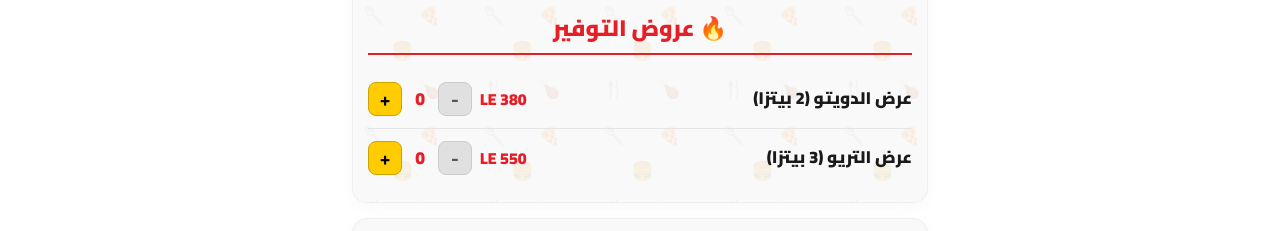
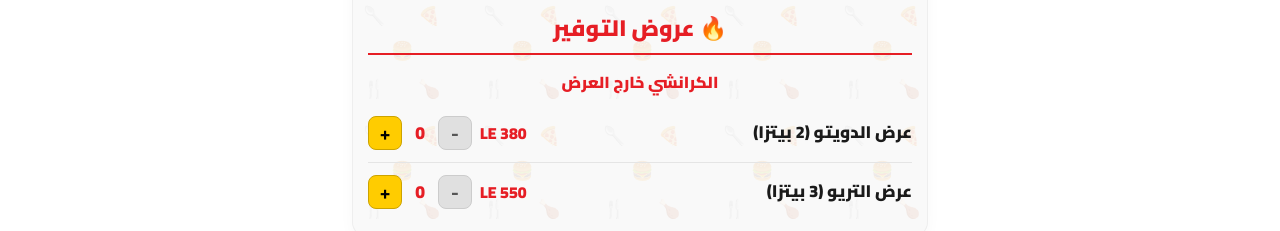
Before and after one commit to IOI-AO/chickana-, a plain HTML site: page index.html in a window 1280 px wide. Shown: the part 546-777 px from the top of the page. Drawn offline with nearby package versions, Linux system fonts and the light colour scheme.

Commit message:
Add files via upload

```diff
--- a/index.html
+++ b/index.html
@@ -34,6 +34,7 @@
         .item-row:last-child { border-bottom: none; }
         .item-top { display: flex; justify-content: space-between; align-items: center; }
         .item-name { font-weight: 900; font-size: 1.05rem; flex: 1; padding-left: 10px; line-height: 1.3; }
+        .item-desc { font-size: 0.85rem; color: #666; margin-top: 4px; font-weight: 400; display: block; }
         .controls-wrapper { display: flex; align-items: center; gap: 8px; }
         .price-box { font-weight: 900; color: #e61e25; min-width: 65px; text-align: left; font-size: 1rem; }
 
@@ -106,6 +107,7 @@
         <div class="menu-card section-group" id="sec-offers" style="border-top:4px solid #ffcc00;">
             <img src="https://images.unsplash.com/photo-1565299624946-b28f40a0ae38?w=800&q=80" class="category-img">
             <h2 class="section-title">🔥 عروض التوفير</h2>
+            <p style="text-align: center; font-weight: 900; color: #e61e25; margin-bottom: 10px;">الكرانشي خارج العرض</p>
             <div id="list-offers"></div>
         </div>
 
@@ -206,7 +208,16 @@
         'pizza-crunchy': [{n:'كرانشي تشيكن رانش', p:199}, {n:'كرانشي تشيكن دايناميت', p:199}],
         'pizza-meat': [{n:'ببروني', p:199}, {n:'سوبر سوبريم', p:199}, {n:'عشاق اللحوم', p:199}],
         'pizza-addons': [{n:'إضافة حشو أطراف', p:65}, {n:'إضافة بيتزا نص ونص', p:20}],
-        'sandwiches-main': [{n:'تشيكن جريل', p:145}, {n:'تشيكن بولو', p:165}, {n:'تويستر بطاطس', p:65}, {n:'تويستر فراخ', p:99}, {n:'TNT فاير', p:150}, {n:'TNT سوبريم', p:150}, {n:'بيج تشيكا', p:150}],
+        'sandwiches-main': [
+            {n:'مكس وتش', p:180, d:'بنقدم لك طعم جديد مكس ما بين برجر لحم جريل فرايد تشيكن استربس'},
+            {n:'تشيكن جريل', p:145},
+            {n:'تشيكن بولو', p:165},
+            {n:'تويستر بطاطس', p:65},
+            {n:'تويستر فراخ', p:99},
+            {n:'TNT فاير', p:150},
+            {n:'TNT سوبريم', p:150},
+            {n:'بيج تشيكا', p:150}
+        ],
         'sandwiches-sd': [{n:'كلاسيك (سنجل)', p:115}, {n:'كلاسيك (دبل)', p:145}, {n:'فولكانو (سنجل)', p:115}, {n:'فولكانو (دبل)', p:145}, {n:'رانش (سنجل)', p:129}, {n:'رانش (دبل)', p:155}, {n:'ديناميت (سنجل)', p:129}, {n:'ديناميت (دبل)', p:155}, {n:'بيج بوس (سنجل)', p:129}, {n:'بيج بوس (دبل)', p:155}, {n:'تشيزي (سنجل)', p:139}, {n:'تشيزي (دبل)', p:165}, {n:'بيف برجر (سنجل)', p:120}, {n:'بيف برجر (دبل)', p:150}],
         'sandwiches-combo': [{n:'إضافة كومبو عادي', p:55}, {n:'إضافة كومبو لارج', p:120}],
         'extra': [{n:'2 تويست + بطاطس', p:205}, {n:'تويست + بطاطس + ريزو', p:205}, {n:'قطعتين فراخ + بطاطس + ريزو', p:230}, {n:'قطعتين فراخ + بطاطس + تويست', p:230}, {n:'كلاسيك كبير + ريزو + بطاطس', p:230}, {n:'كلاسيك كبير + قطعتين فراخ + بطاطس', p:230}, {n:'عرض التوينز: 2 سنجل + بطاطس', p:250}, {n:'عرض التوينز: 2 دبل + بطاطس', p:330}, {n:'سنجل + بطاطس + كول سلو', p:170}],
@@ -248,10 +259,14 @@
     }
 
     function createRowHTML(item, id, catKey) {
+        let descriptionHTML = item.d ? `<span class="item-desc">${item.d}</span>` : '';
         return `
         <div class="item-row" data-name="${item.n}">
             <div class="item-top">
-                <div class="item-name">${item.n}</div>
+                <div class="item-name">
+                    ${item.n}
+                    ${descriptionHTML}
+                </div>
                 <div class="controls-wrapper">
                     <div class="price-box">${item.p} LE</div>
                     <button class="btn-action btn-minus" id="btnminus-${id}" onclick="updateQty('${id}', '${item.n}', ${item.p}, -1, '${catKey}')">-</button>
```
